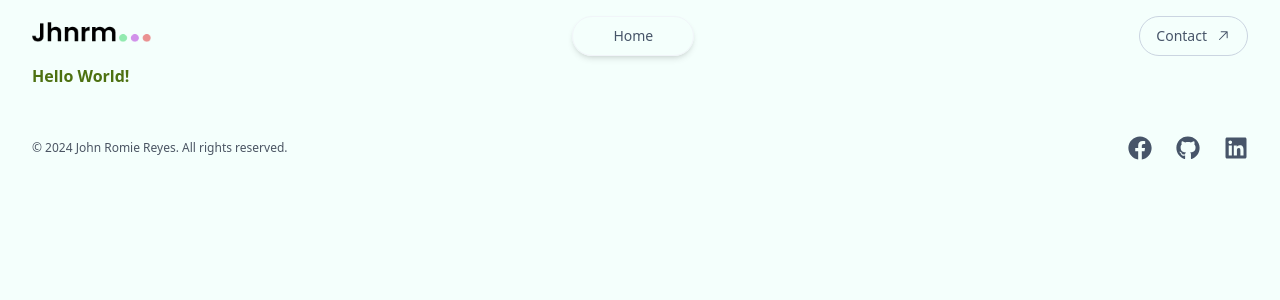
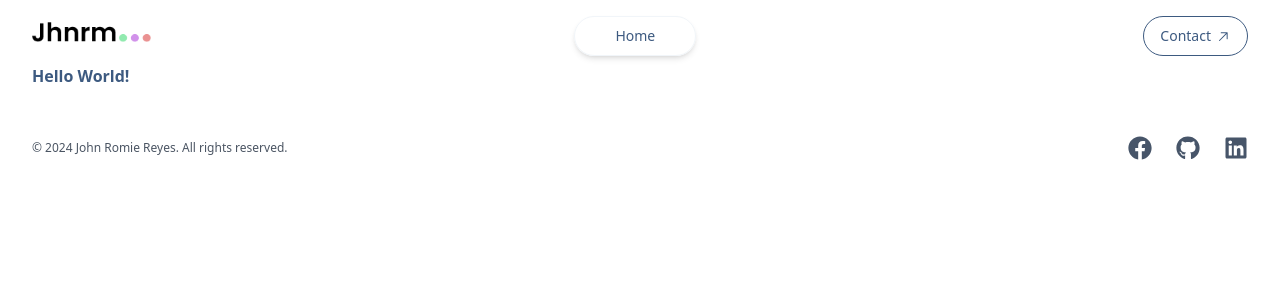
Before and after one commit to jhnrmss/jhnrmssv2.github.io, a React (Vite) app: page / in a window 1280 px wide. Shown: the top 300 px of the page. Built offline with nearby package versions, Linux system fonts and the light colour scheme.

Commit message:
chore: add config

```diff
--- a/index.html
+++ b/index.html
@@ -2,7 +2,7 @@
 <html lang="en">
   <head>
     <meta charset="UTF-8" />
-    <link rel="icon" type="image/svg+xml" href="/main-logo.png" />
+    <link rel="icon" type="image/svg+xml" href="src/assets/favicon.png" />
     <meta name="viewport" content="width=device-width, initial-scale=1.0" />
     <title>John Romie Reyes</title>
   </head>
--- a/src/components/Button/index.tsx
+++ b/src/components/Button/index.tsx
@@ -9,9 +9,9 @@ const buttonVariants = cva(
     variants: {
       variant: {
         default: "bg-primary text-primary-white hover:bg-primary-900/90 ",
-        destructive: "bg-destructive text-slate-50 hover:bg-destructive/90 ",
+        destructive: "bg-danger text-white hover:bg-danger/90 ",
         outline:
-          "border text-slate-600 border-slate-300 bg-primary-white hover:bg-slate-100 hover:text-slate-900",
+          "border text-primary border-primary bg-white hover:bg-primary hover:text-white",
         secondary: "bg-secondary text-secondary hover:bg-secondary/80",
         ghost: "hover:bg-slate-100 hover:text-slate-900",
         link: "text-primary-900 underline-offset-4 hover:underline",
--- a/src/components/NavBar/index.tsx
+++ b/src/components/NavBar/index.tsx
@@ -40,16 +40,19 @@ const NavigationBar = () => {
               <div className="px-10 sm:border sm:flex sm:border-slate-100 sm:shadow-md sm:rounded-full sm:space-x-8 ">
                 <a
                   href="#"
-                  className="inline-flex items-center text-sm font-medium text-slate-600"
+                  className="inline-flex items-center text-sm font-medium text-primary"
                 >
                   Home
                 </a>
               </div>
             </div>
             <div className="hidden sm:mt-2 sm:ml-6 sm:flex sm:justify-center sm:items-center sm:space-x-8 ">
-              <Button variant={"outline"} className="space-x-2">
+              <Button
+                variant={"outline"}
+                className="space-x-1  hover:text-white"
+              >
                 <p>Contact</p>
-                <GoArrowUpRight className="h-4 w-auto" />
+                <GoArrowUpRight className="h-4 mt-0.5 w-auto " />
               </Button>
             </div>
             {/* <div className="absolute inset-y-0 right-0 flex items-center pr-2 sm:static sm:inset-auto sm:ml-6 sm:pr-0">
--- a/src/index.css
+++ b/src/index.css
@@ -5,6 +5,6 @@
 body {
   margin: 0 auto;
   padding: 0;
-  background-color: #f4fffc;
+  background-color: white;
   box-sizing: border-box;
 }
--- a/tailwind.config.js
+++ b/tailwind.config.js
@@ -19,11 +19,11 @@ module.exports = {
     },
     extend: {
       colors: {
-        primary: "#4d7111",
-        secondary: "#91eaaf",
-        "primary-white": " #f4fffc",
+        primary: "#3d5a80",
+        secondary: "#98c1d9",
+        "primary-white": " #e0fbfc",
         accent: " #c3e956",
-        destructive: " #dc2626",
+        danger: " #ee6c4d",
         "app-shadow": " #1f4b2c",
       },
       keyframes: {
```
Also changed, not shown: src/assets/favicon.png (added).
